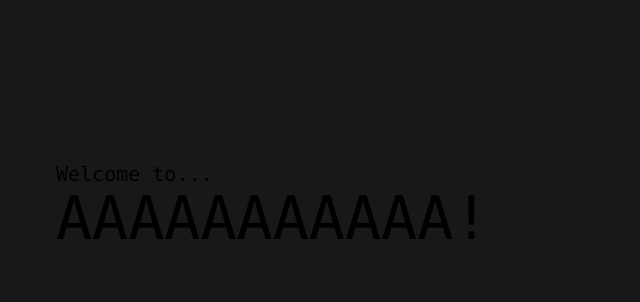
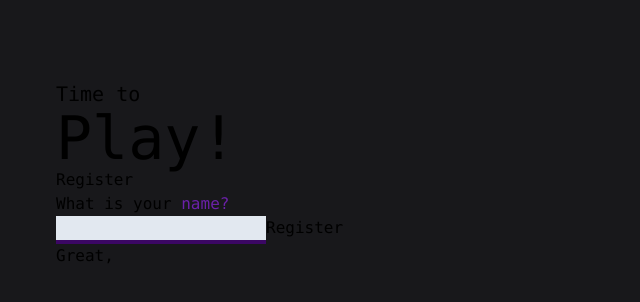
Before and after one commit to LucianBell/QuizApp, a Next.js app: page /play in a window 1280 px wide. Shown: the top 302 px of the page, without its empty margins (0-640 px from the left). Built offline with nearby package versions, Linux system fonts and the light colour scheme.

Commit message:
Updating play page

```diff
--- a/src/app/play/page.tsx
+++ b/src/app/play/page.tsx
@@ -3,10 +3,28 @@ import Image from "next/image";
 export default function Home() {
   return (
     <main className=" bg-zinc-900 font-mono px-14">
-      <div className=" mt-40">
-        <h2 className=" text-xl">Welcome to...</h2>
-        <h1 className=" text-6xl">AAAAAAAAAAA!</h1>
+      <div className=" mt-20">
+        <h2 className=" text-xl">Time to</h2>
+        <h1 className=" text-6xl">Play!</h1>
       </div>
+
+      <div>
+        <h2>Register</h2>
+        <h3>
+          What is your <span className=" text-purple-800">name?</span>
+        </h3>
+        <input
+          type="text"
+          name="username"
+          id=""
+          className=" text-black bg-slate-200 border-b-4 border-purple-950"
+        />
+        <button>Register</button>
+      </div>
+
+      <section>
+        <h3>Great,</h3>
+      </section>
     </main>
   );
 }
```
